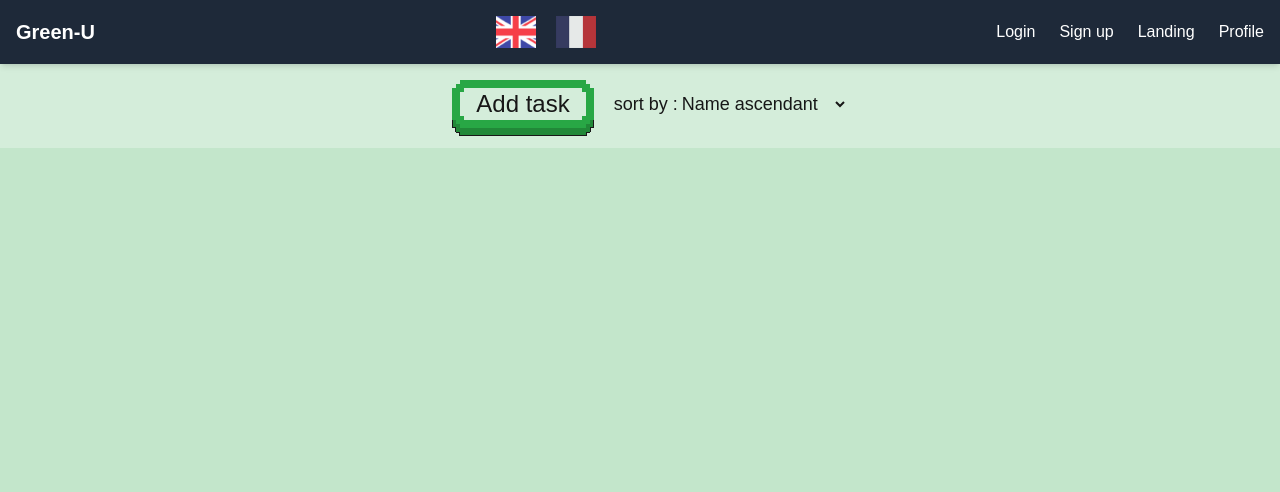
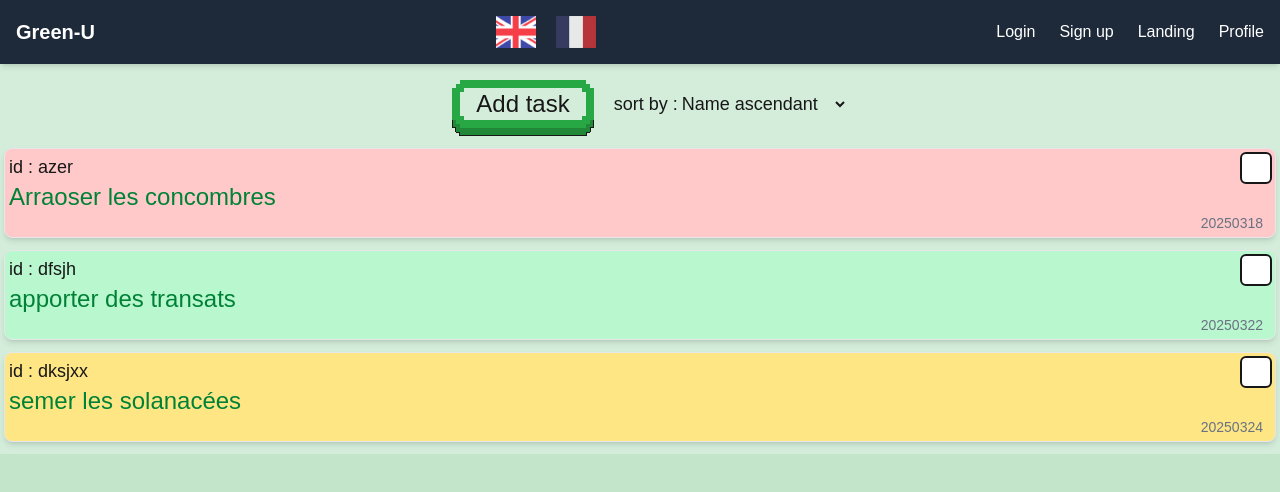
Before and after one commit to Green-U-Organization/Green.U, a Next.js app in the folder my-app/: page /Todo in a window 1280 px wide. Shown: the top 492 px of the page. Built offline with nearby package versions, Linux system fonts and the light colour scheme; a web font is replaced by a local one.

Commit message:
elaborating todo page

```diff
--- a/my-app/src/app/Todo/page.tsx
+++ b/my-app/src/app/Todo/page.tsx
@@ -3,6 +3,7 @@
 import React from 'react'
 import data from '../data/data'
 import Button from '@/components/Button'
+import Todo from '@/components/Todo'
 
 const page = () => {
 
@@ -32,14 +33,22 @@ const page = () => {
                 </select>
             </section>
 
-                {
-                    data.todos.map((todo) => {
-                        console.log(todo)
+            <section className='font-(family-name:--font-jersey) text-lg flex flex-col bg-cardbackground'>
+            {
+                data.todos.map((todo, index) => (
+                    <Todo
+                        key={todo.id}
+                        itemKey={index}
+                        status={todo.status}
+                        content={todo.content}
+                        added={todo.added}
+                        publishBy={todo.publishBy}
+                        id={todo.id}
+                        style={{}}/>
+                ))
+            }
 
-                    })
-                }
-
-
+            </section>
         </>
     )
 }
--- a/my-app/src/app/landing/page.tsx
+++ b/my-app/src/app/landing/page.tsx
@@ -97,13 +97,14 @@ const page = () => {
                 {
                     data.todos.map((todo, index) => (
                         <Todo
+                            key={todo.id}
                             itemKey={index}
                             status={todo.status}
                             content={todo.content}
                             added={todo.added}
                             publishBy={todo.publishBy}
                             id={todo.id}
-
+                            style={{ display: index > 1 ? "none" : "flex" }}
                         />
                     ))
                 }
--- a/my-app/src/components/Todo.tsx
+++ b/my-app/src/components/Todo.tsx
@@ -1,7 +1,7 @@
-"use client"
+"use client";
 
 import Link from "next/link";
-import React, { FormEvent } from "react";
+import React, { FormEvent, useState } from "react";
 
 type Props = {
 	status: string;
@@ -10,31 +10,54 @@ type Props = {
 	publishBy: string;
 	id: string;
 	itemKey: number;
-
+	style: React.CSSProperties
 };
 
-const Todo = ({ status, content, added, publishBy, itemKey,  id }: Props) => {
+const Todo = ({ status, style, content, added, publishBy, itemKey, id }: Props) => {
+
+    const [checked, setChecked] = useState(false)
+
+    const handleCheck = () => {
+        console.log("checked")
+        setChecked(prev => !prev)
+        //TODO Changer le status dans la DB + faire disparaitre de l'écran pour afficher todo suivant
+    }
+
 	return (
+		<section
+			className={` mx-1 relative col-start-${itemKey + 1} col-end-${itemKey + 2} row-start-2 row-end-7`}
+			style={style}
+		>
 			<Link
 				href={`/todo/${id}`}
-        style={{display : itemKey > 1 ? "none" : "flex"}}
-        className={`col-start-${itemKey + 1} col-end-${itemKey + 2} row-start-2 row-end-7`}>
+				className={`col-start-${itemKey + 1} col-end-${
+					itemKey + 2
+				} row-start-2 row-end-7 w-full`}
+			>
 				<section
-                className={`p-1 mb-3 rounded-lg w-full ${
+					className={`p-1 mb-3 shadow-md rounded-lg border border-gray-200 hover:shadow-lg transition-all w-full ${
 						status === "chill"
 							? "bg-green-200"
 							: status === "normal"
 							? "bg-amber-200"
 							: "bg-red-200"
 					} flex flex-col justify-between`}
-
 				>
 					{/* Add profile picture from the publishBy props */}
 					<p>id : {id}</p>
-                <p className="text-lg">{content}</p>
-                <p>{added}</p>
+					<p className="text-2xl text-green-700">{content}</p>
+					<p className="text-sm text-gray-500 text-right mr-2">
+						{added}
+					</p>
 				</section>
 			</Link>
+			<div
+            onClick={handleCheck}
+            className="absolute h-8 w-8 bg-white border-2 rounded-md top-1 right-1"></div>
+            <div
+            onClick={handleCheck}
+            style={{display : checked ? "block" : "none"}} className="absolute text-5xl -top-1 right-2"> X </div>
+		</section>
 	);
 };
 
```
Also changed, not shown: 1 other file (tests, documents, lock files or other folders). Lines whose indentation alone changed are shown as unchanged.
